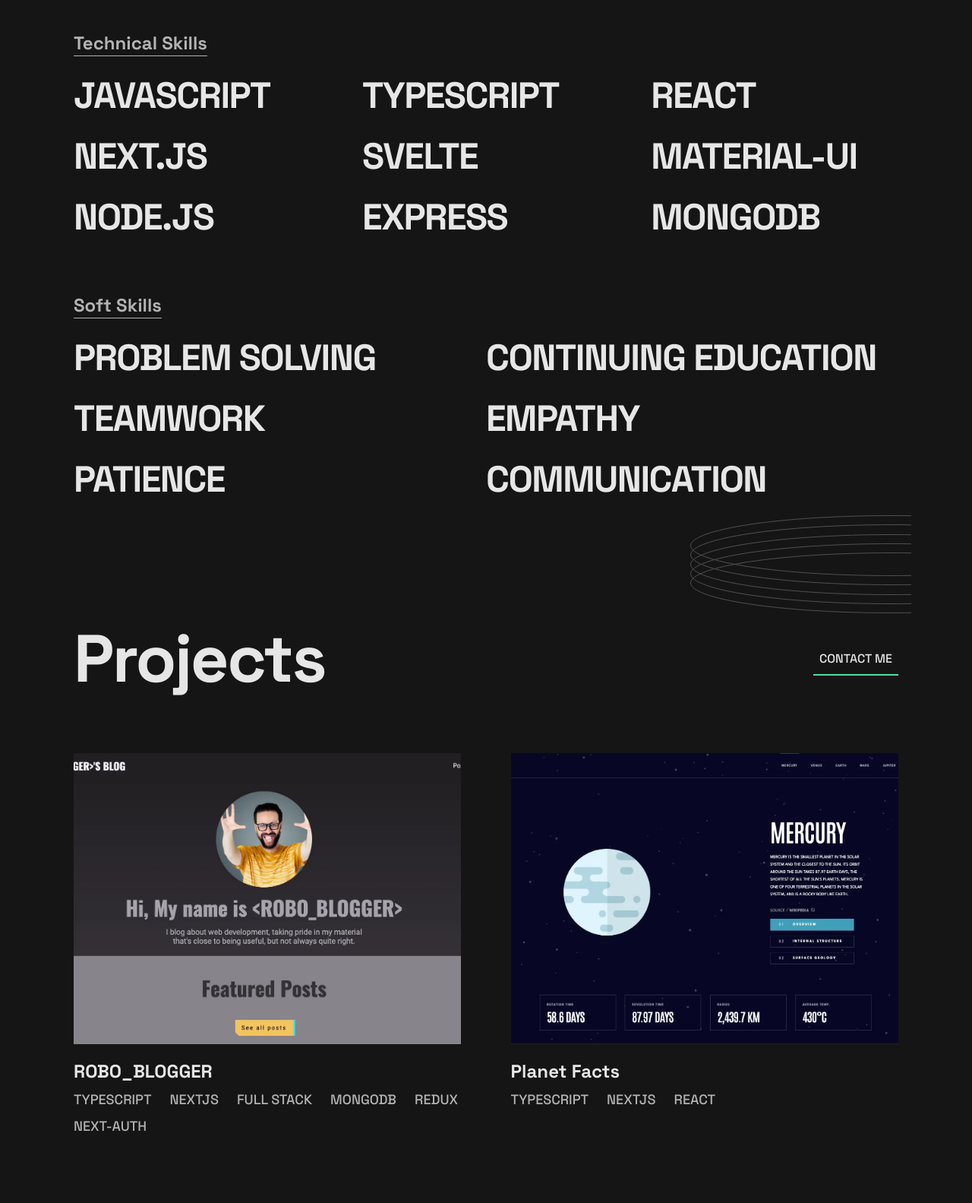
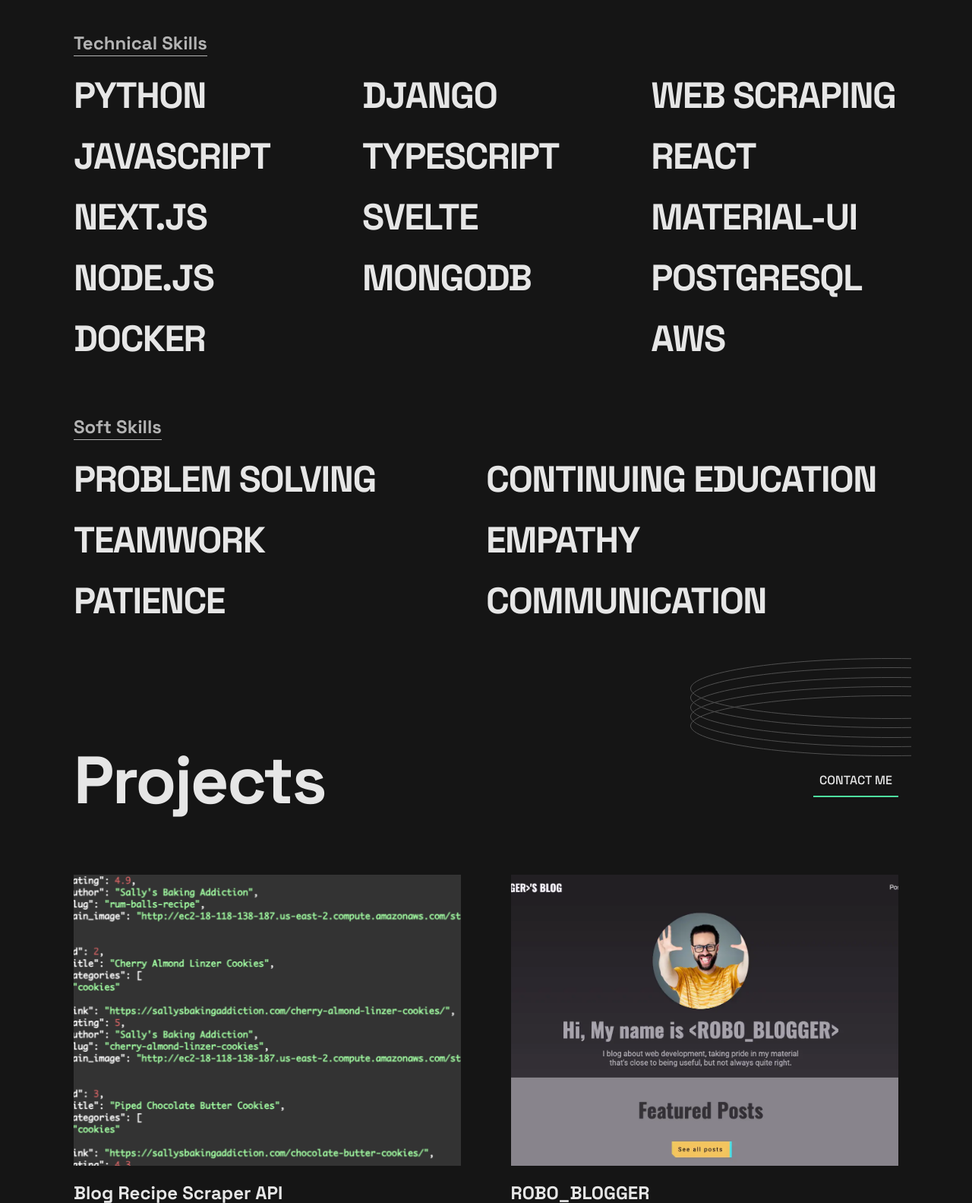
Before and after one commit to mseidel819/mseidel819.github.io, a website built with Parcel: page src/index.html in a window 1280 px wide. Shown: the part 802-2385 px from the top of the page at 76% size. Built offline with nearby package versions, Linux system fonts and the light colour scheme; a script that the page names is missing.

Commit message:
app updates

```diff
--- a/src/index.html
+++ b/src/index.html
@@ -27,7 +27,7 @@
     ></script>
 
     <script type="module" src="script.js"></script>
-    <title>Matt Seidel | Front-end Developer</title>
+    <title>Matt Seidel | Software Engineer</title>
   </head>
   <body>
     <main>
@@ -55,7 +55,7 @@
             href="https://www.linkedin.com/in/mseidel819/"
             ><img alt="linkedin" class="nav-link" src="./img/svg/linkedin.svg"
           /></a>
-          <a aria-label="resume" href="../ResumeSeidel2023.pdf"
+          <a aria-label="resume" href="../ResumeSeidel2024.pdf"
             ><img alt="resume" class="nav-link" src="./img/svg/resume.svg"
           /></a>
         </nav>
@@ -76,7 +76,7 @@
             I'm <span class="name-span">Matt Seidel</span>.
           </h2>
           <p class="body-1 hero-p">
-            A Chicago based Front-end developer passionate about building
+            A Chicago based Software Engineer passionate about building
             accessible web apps that users love
           </p>
           <a class="btn btn-link" href="#contact">Contact me</a>
@@ -181,7 +181,7 @@
               class="footer-link"
               src="./img/svg/linkedin.svg"
           /></a>
-          <a aria-label="resume" href="../ResumeSeidel2023.pdf"
+          <a aria-label="resume" href="../ResumeSeidel2024.pdf"
             ><img alt="resume" class="footer-link" src="./img/svg/resume.svg"
           /></a>
         </div>
--- a/src/project-data.js
+++ b/src/project-data.js
@@ -1,4 +1,23 @@
 const project1 = {
+  img: require('./img/recipe-api.png'),
+  imgLazy: require('./img/recipe-api.png'),
+  title: 'Blog Recipe Scraper API',
+  description: '',
+  goal: '',
+  tech: [
+    'Python',
+    'Django',
+    'Django-Rest-Framework',
+    'RestAPI',
+    'Web Scraping',
+    'Docker',
+    'AWS',
+  ],
+  demo: 'http://ec2-18-118-138-187.us-east-2.compute.amazonaws.com/api/docs/',
+  gitHub: 'https://github.com/mseidel819/recipe-app-api',
+};
+
+const project2 = {
   img: require('./img/robo_blogger.webp'),
   imgLazy: require('./img/robo_blogger-lazy.webp'),
   title: 'ROBO_BLOGGER',
@@ -9,7 +28,7 @@ const project1 = {
   gitHub: 'https://github.com/mseidel819/robo-blog',
 };
 
-const project2 = {
+const project3 = {
   img: require('./img/planet-sh.webp'),
   imgLazy: require('./img/planet-sh-lazy.webp'),
   title: 'Planet Facts',
@@ -20,7 +39,7 @@ const project2 = {
   gitHub: 'https://github.com/mseidel819/planet-facts',
 };
 
-const project3 = {
+const project4 = {
   img: require('./img/githubScreenshot.webp'),
   imgLazy: require('./img/githubScreenshot-lazy.webp'),
   title: 'GitHub Search App',
@@ -32,7 +51,7 @@ const project3 = {
   gitHub: 'https://github.com/mseidel819/github-user-search-app',
 };
 
-const project4 = {
+const project5 = {
   img: require('./img/t2l.png'),
   imgLazy: require('./img/t2l-lazy.webp'),
   title: 'Tech2Live: Empower through technology',
@@ -42,7 +61,7 @@ const project4 = {
   demo: 'https://tech2live.org/',
 };
 
-const project5 = {
+const project6 = {
   img: require('./img/comments-redux.webp'),
   imgLazy: require('./img/comments-redux-lazy.webp'),
   title: 'Comments Section w/ Redux',
@@ -66,17 +85,17 @@ const project5 = {
 //   gitHub: 'https://github.com/mseidel819/static-job-listings',
 // };
 
-const project6 = {
-  img: require('./img/pet_adopter.webp'),
-  imgLazy: require('./img/pet_adopter-lazy.webp'),
-  title: 'Dog Finder',
-  description:
-    'The Dog-Finder app accesses the Petfinder API in order to search for adoptable dogs within 10 miles of an entered location. After selecting a dog, its info/details, as well as the organization caring for it, are rendered dynamically. This project also uses MVC architecture.',
-  goal: "The goal of this project was to create a page from scratch based off of the skills learned from completing both 'The Complete JavaScript Course 2022: From Zero to Expert!', and 'Build Responsive Real-World Websites with HTML and CSS' on Udemy.com.",
-  tech: ['JavaScript', 'HTML', 'CSS', 'RESTApi'],
-  demo: 'https://startling-mochi-d0adad.netlify.app/',
-  gitHub: 'https://github.com/mseidel819/pet_adopter',
-};
+// const project6 = {
+//   img: require('./img/pet_adopter.webp'),
+//   imgLazy: require('./img/pet_adopter-lazy.webp'),
+//   title: 'Dog Finder',
+//   description:
+//     'The Dog-Finder app accesses the Petfinder API in order to search for adoptable dogs within 10 miles of an entered location. After selecting a dog, its info/details, as well as the organization caring for it, are rendered dynamically. This project also uses MVC architecture.',
+//   goal: "The goal of this project was to create a page from scratch based off of the skills learned from completing both 'The Complete JavaScript Course 2022: From Zero to Expert!', and 'Build Responsive Real-World Websites with HTML and CSS' on Udemy.com.",
+//   tech: ['JavaScript', 'HTML', 'CSS', 'RESTApi'],
+//   demo: 'https://startling-mochi-d0adad.netlify.app/',
+//   gitHub: 'https://github.com/mseidel819/pet_adopter',
+// };
 
 export const projectData = [
   project1,
@@ -88,6 +107,9 @@ export const projectData = [
 ];
 
 export const skillsArr = [
+  'Python',
+  'Django',
+  'Web Scraping',
   'JavaScript',
   'TypeScript',
   'React',
@@ -95,8 +117,10 @@ export const skillsArr = [
   'Svelte',
   'Material-UI',
   'Node.js',
-  'Express',
   'MongoDB',
+  'PostgreSQL',
+  'Docker',
+  'AWS',
 ];
 export const softSkillsArr = [
   'Problem Solving',
```
Also changed, not shown: README.md, src/img/recipe-api.png (added), 2 other files.
